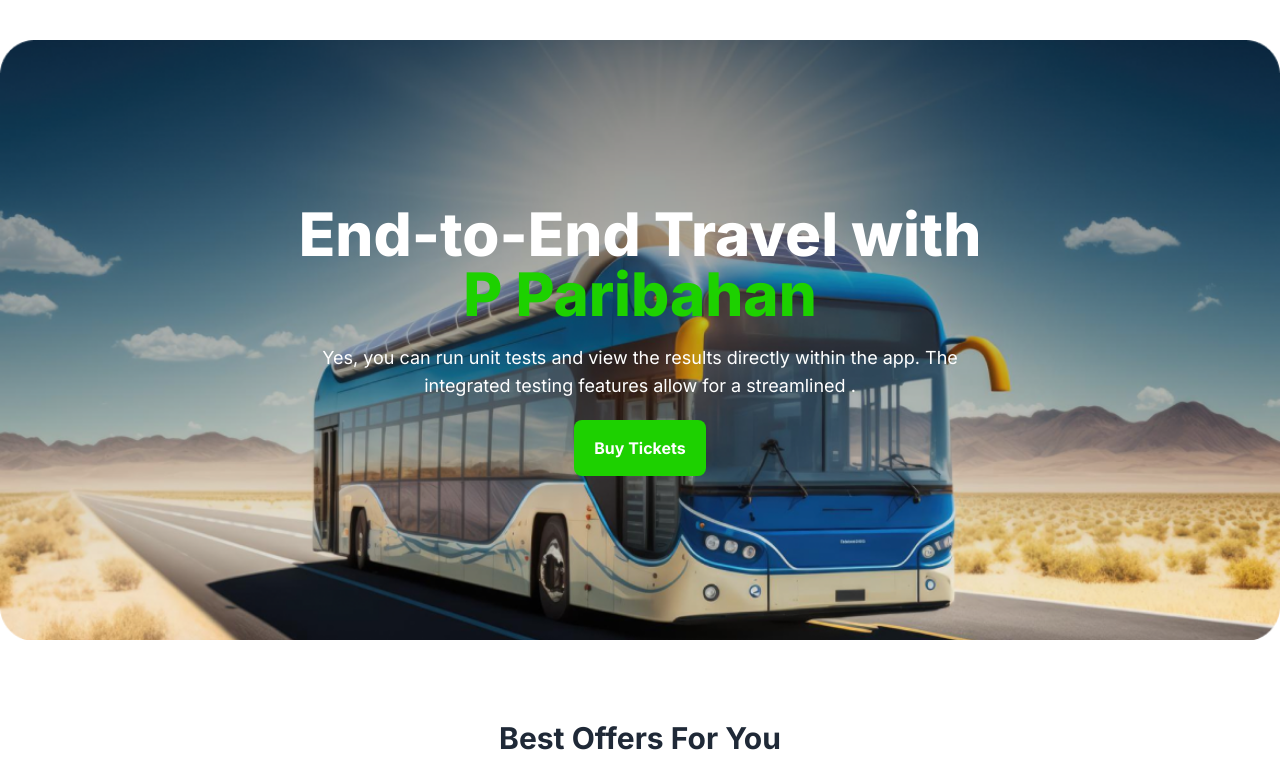
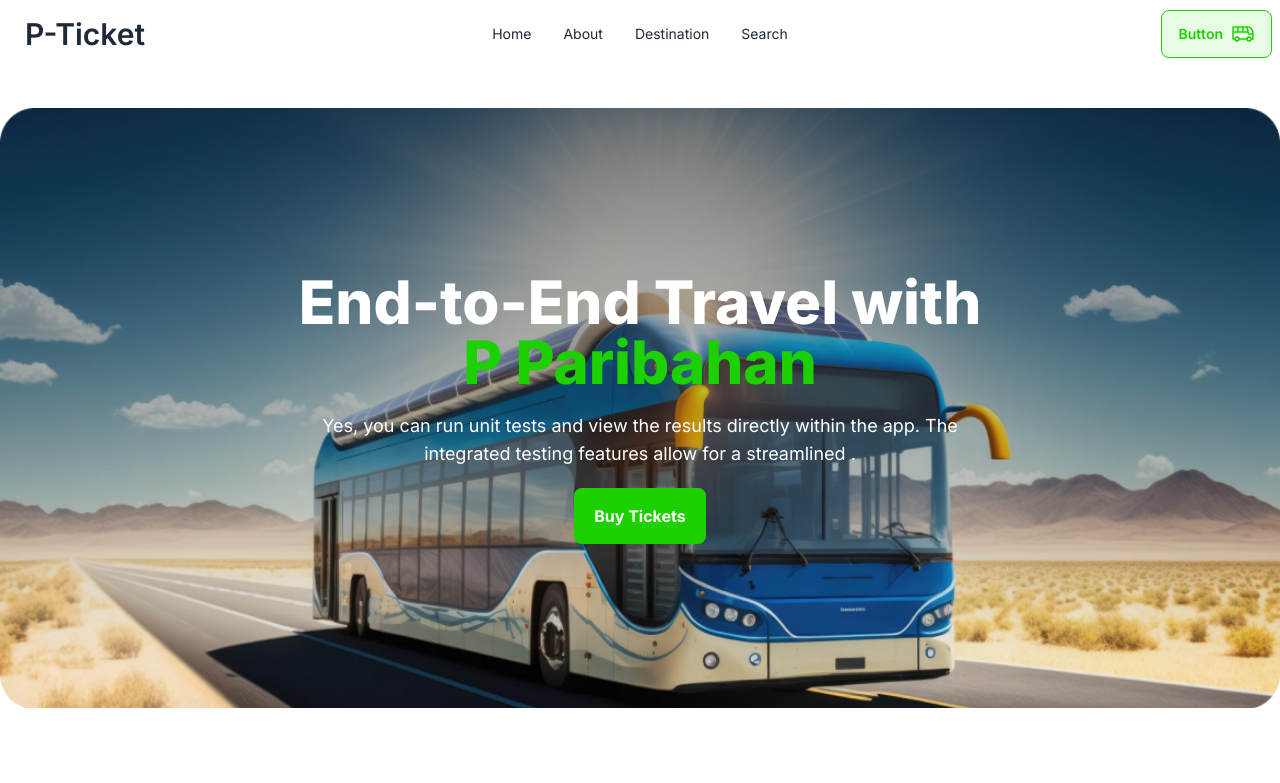
Before and after one commit to muhammadkhayeraalamshuvo/assignment-5, a plain HTML site: page index.html in a window 1280 px wide. Shown: the top 783 px of the page. Drawn offline with nearby package versions, Linux system fonts and the light colour scheme.

Commit message:
navbar done

```diff
--- a/index.html
+++ b/index.html
@@ -11,7 +11,36 @@
 </head>
 <body class="font-inter">
     <header class="container mx-auto">
-        <nav></nav>
+        <nav>
+            <div class="navbar bg-base-100">
+                <div class="navbar-start">
+                  <div class="dropdown">
+                    <div tabindex="0" role="button" class="btn btn-ghost lg:hidden">
+                      <svg xmlns="http://www.w3.org/2000/svg" class="h-5 w-5" fill="none" viewBox="0 0 24 24" stroke="currentColor"><path stroke-linecap="round" stroke-linejoin="round" stroke-width="2" d="M4 6h16M4 12h8m-8 6h16" /></svg>
+                    </div>
+                    <ul tabindex="0" class="menu menu-sm dropdown-content mt-3 z-[1] p-2 shadow bg-base-100 rounded-box w-52">
+                      <li><a>Home</a></li>
+                      <li><a>About</a></li>
+                      <li><a>Destination</a></li>
+                      <li><a>Search</a></li>
+                    </ul>
+                  </div>
+                  <a class="btn btn-ghost text-3xl font-semibold">P-Ticket</a>
+                </div>
+                <div class="navbar-center hidden lg:flex">
+                  <ul class="menu menu-horizontal px-1">
+                    <li><a>Home</a></li>
+                    <li><a>About</a></li>
+                    <li><a>Destination</a></li>
+                    <li><a>Search</a></li>
+                  </ul>
+                </div>
+                <div class="navbar-end">
+                  <a class="btn text-[#1DD100] border-[#1DD100] bg-[#1DD1001A]">Button <img src="images/bus-icon.png" alt=""></a>
+                </div>
+              </div>
+        </nav>
+        <!-- banner part -->
         <section class="container banner mt-10 h-[600px]">
           <div class="flex flex-col justify-center items-center h-full gap-5">
             <h1 class="text-6xl text-white text-center font-extrabold">
```
